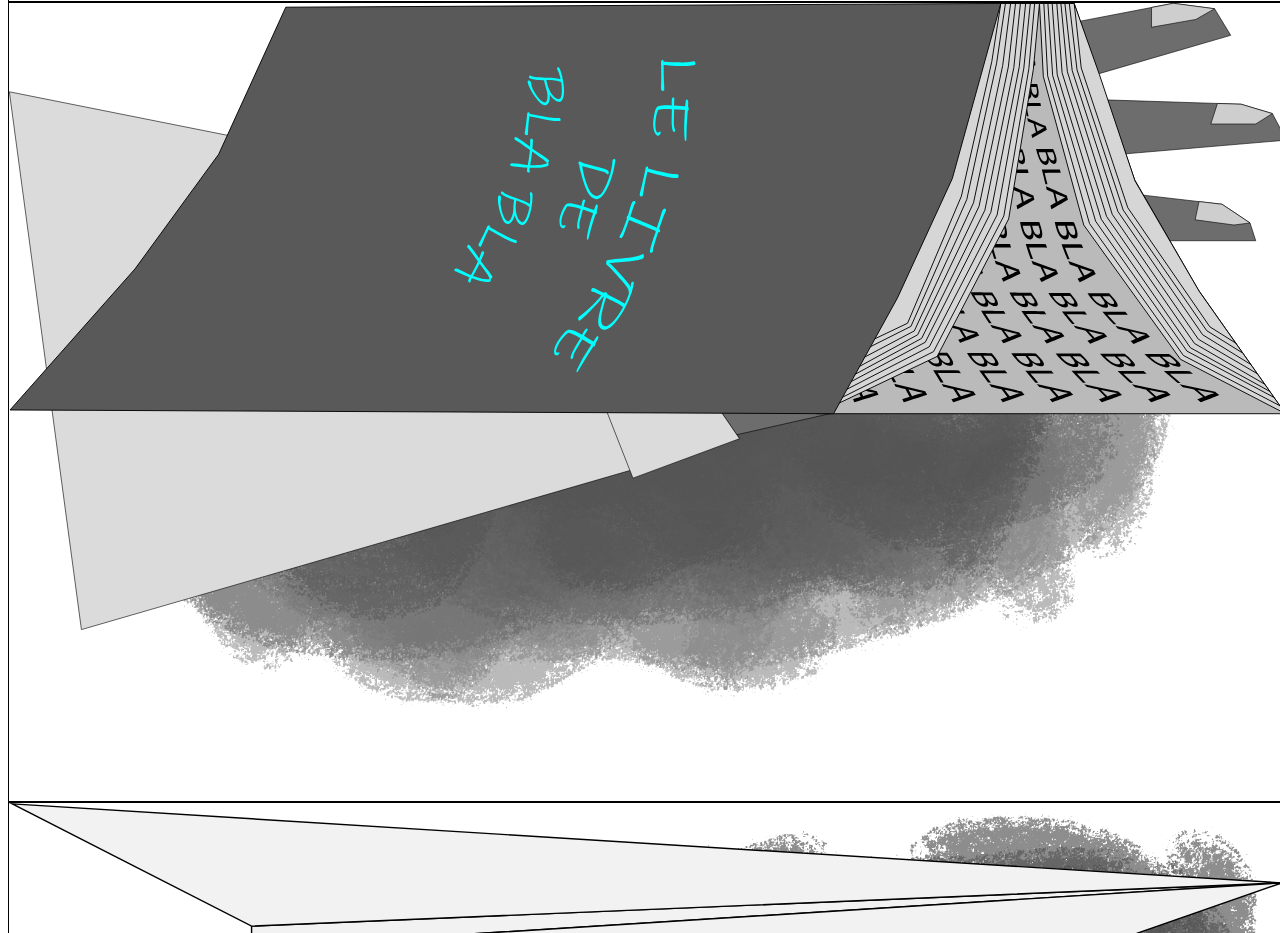
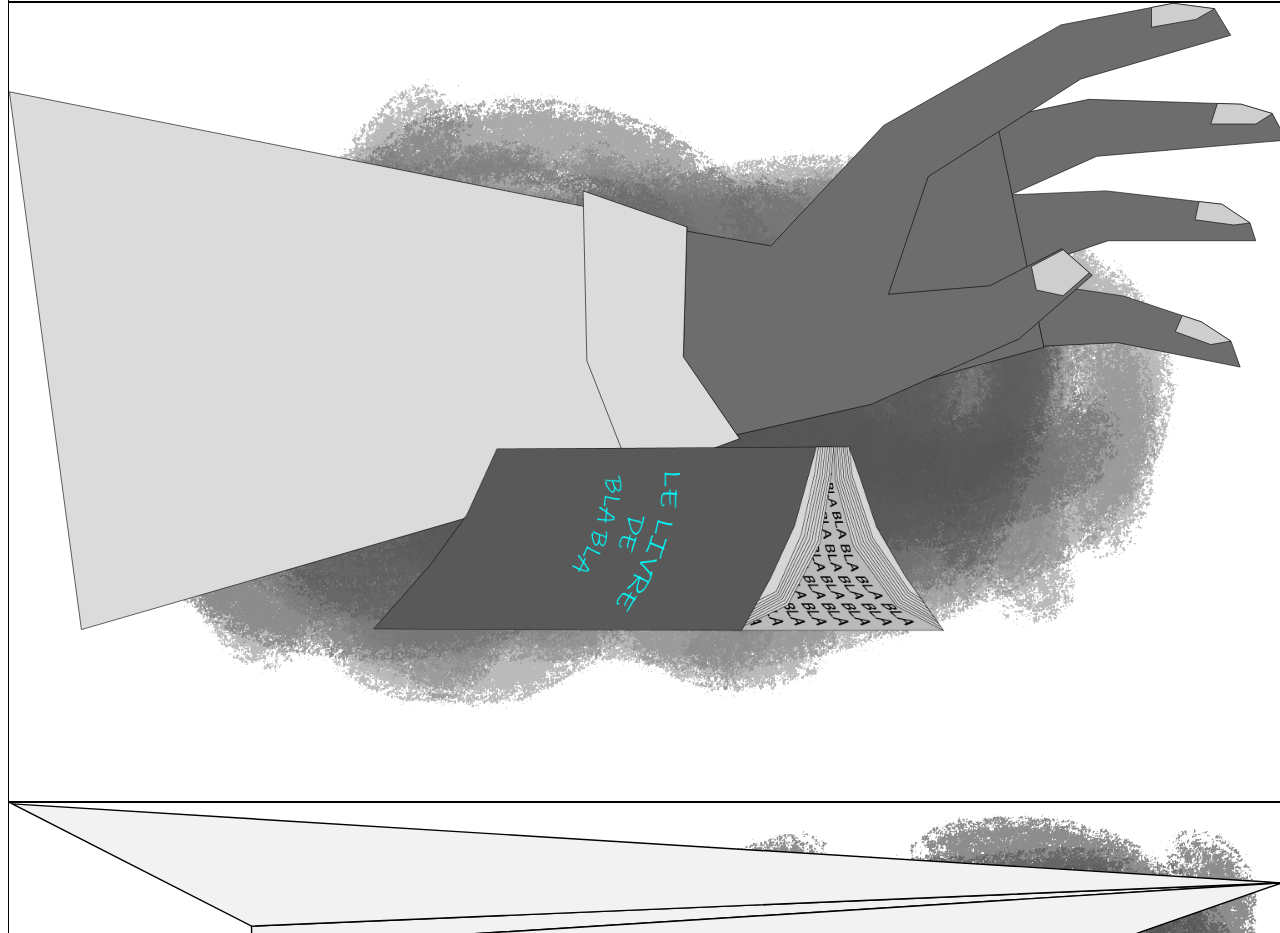
Before and after one commit to V1ti0/Le-Lapin, a plain HTML site: page web_projet_cool/index.html in a window 1280 px wide. Shown: the part 3206-4139 px from the top of the page. Drawn offline with nearby package versions, Linux system fonts and the light colour scheme; a web font is replaced by a local one.

Commit message:
book aligned

```diff
--- a/web_projet_cool/css/styles.css
+++ b/web_projet_cool/css/styles.css
@@ -237,6 +237,19 @@ section{
     top: 30vh;
 }
 
+.book-back{
+    position: absolute;
+    width: 100vh;
+    top: 35vh;
+
+}
+
+.book-front{
+    position: absolute;
+    width: 100vh;
+    top: 35vh;
+}
+
 .le-hand{
     position: absolute;
 }
--- a/web_projet_cool/index.html
+++ b/web_projet_cool/index.html
@@ -33,12 +33,12 @@
             <img class="pencil-two" src="./img/img_elements_visuels/3.pencil.svg" alt="pencil">
             <img class="pen-holder" src="./img/img_elements_visuels/5.pen_holder.png" alt="pen-holder">
             <img class="pen-holder_back" src="./img/img_elements_visuels/5.pen_holder_back.png" alt="pen-holder">
-
         </section>
         <section id="four">
             <img class="le-hand" src="./img/img_personnages/1.hand.svg" alt="le_hand">
             <div class="spritefour-bunny"></div>
-            <img class="book" src="./img/img_elements_visuels/7.book.svg" alt="book">
+            <img class="book-back" src="./img/img_elements_visuels/7.book_back.png" alt="book-back">
+            <img class="book-front"  src="./img/img_elements_visuels/7.book.png" alt="book-front">
         </section>
         <section id="five">
             <img class="plane" src="./img/img_elements_visuels/6.paper_plane.svg" alt="plane">
```
Also changed, not shown: web_projet_cool/img/img_elements_visuels/7.book.png (added), web_projet_cool/img/img_elements_visuels/7.book_back.png (added), web_projet_cool/img/img_elements_visuels/7.livre_back.svg (added), web_projet_cool/img/img_elements_visuels/7.livre_front.svg (added).
